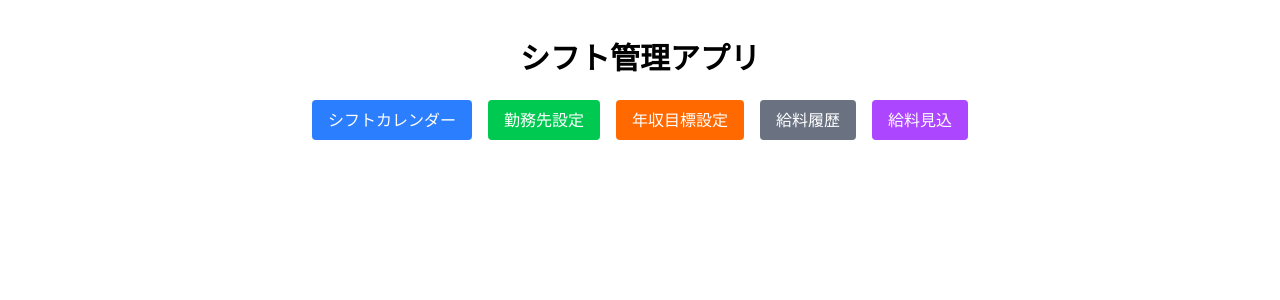
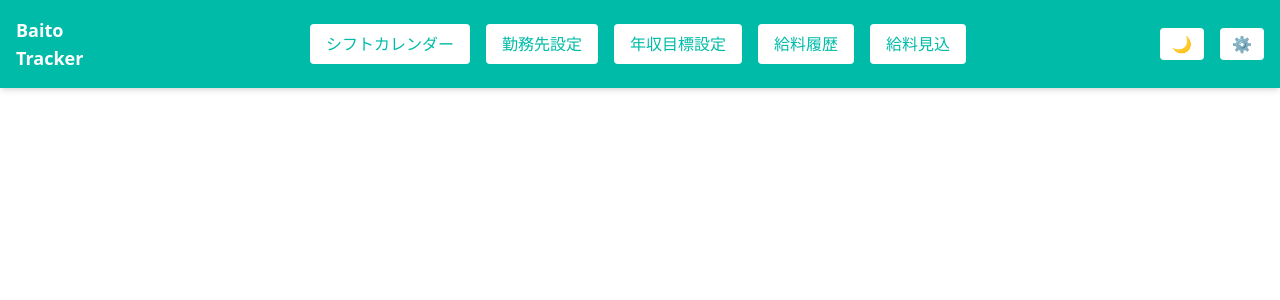
Before and after one commit to FirasAguel/baito-income-tracker, a Next.js app: page / in a window 1280 px wide. Shown: the top 300 px of the page. Built offline with nearby package versions, Linux system fonts and the light colour scheme.

Commit message:
feat: add navbar

```diff
--- a/src/app/page.tsx
+++ b/src/app/page.tsx
@@ -1,29 +1,10 @@
-// src/app/page.tsx
-'use client';
-
-import Link from 'next/link';
+import Navbar from '@/components/Navbar';
 
 export default function Home() {
   return (
-    <div className="container mx-auto py-10 text-center">
-      <h1 className="mb-6 text-3xl font-bold">シフト管理アプリ</h1>
-      <div className="space-x-4">
-        <Link href="/shift">
-          <button className="rounded bg-blue-500 px-4 py-2 text-white">シフトカレンダー</button>
-        </Link>
-        <Link href="/shift_settings">
-          <button className="rounded bg-green-500 px-4 py-2 text-white">勤務先設定</button>
-        </Link>
-        <Link href="/incomeGoal_setting">
-          <button className="rounded bg-orange-500 px-4 py-2 text-white">年収目標設定</button>
-        </Link>
-        <Link href="/barChart">
-          <button className="rounded bg-gray-500 px-4 py-2 text-white">給料履歴</button>
-        </Link>
-        <Link href="/pieChart">
-          <button className="rounded bg-purple-500 px-4 py-2 text-white">給料見込</button>
-        </Link>
-      </div>
+    <div className="min-h-screen bg-white text-gray-900">
+      <Navbar />
+      <main className="flex h-screen items-center justify-center"></main>
     </div>
   );
 }
--- /dev/null
+++ b/src/components/Navbar.tsx
@@ -0,0 +1,44 @@
+'use client';
+
+import Link from 'next/link';
+
+export default function Navbar() {
+  return (
+    <nav className="fixed top-0 left-0 flex w-full items-center justify-between bg-teal-500 p-4 text-white shadow-md">
+      <div className="text-lg font-bold">Baito Tracker</div>
+      <div className="container mx-auto text-center">
+        <div className="space-x-4">
+          <Link href="/shift">
+            <button className="rounded bg-white px-4 py-2 text-teal-500">
+              シフトカレンダー
+            </button>
+          </Link>
+          <Link href="/shift_settings">
+            <button className="rounded bg-white px-4 py-2 text-teal-500">
+              勤務先設定
+            </button>
+          </Link>
+          <Link href="/incomeGoal_setting">
+            <button className="rounded bg-white px-4 py-2 text-teal-500">
+              年収目標設定
+            </button>
+          </Link>
+          <Link href="/barChart">
+            <button className="rounded bg-white px-4 py-2 text-teal-500">
+              給料履歴
+            </button>
+          </Link>
+          <Link href="/pieChart">
+            <button className="rounded bg-white px-4 py-2 text-teal-500">
+              給料見込
+            </button>
+          </Link>
+        </div>
+      </div>
+      <div className="flex items-center gap-4">
+        <button className="rounded bg-white px-3 py-1 text-teal-500">🌙</button>
+        <button className="rounded bg-white px-3 py-1 text-teal-500">⚙️</button>
+      </div>
+    </nav>
+  );
+}
```
